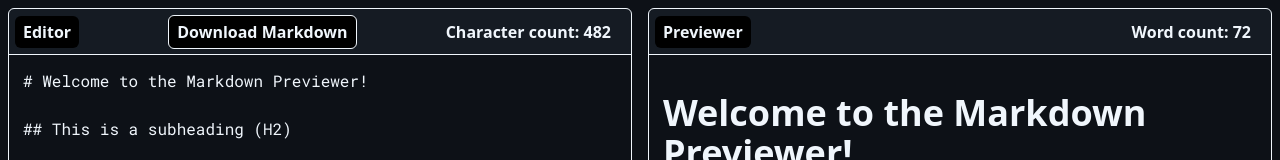
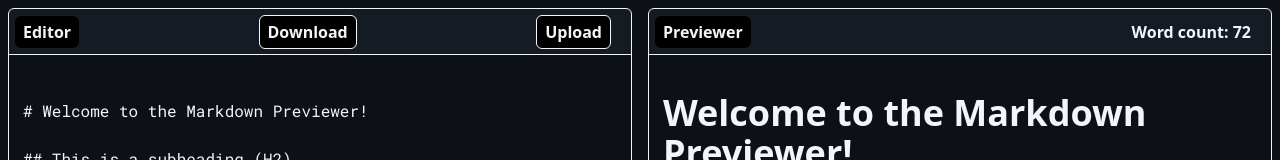
Before and after one commit to AyushShuklaIIIT/markdown-previewer, a React (Vite) app: page / in a window 1280 px wide. Shown: the top 160 px of the page. Built offline with nearby package versions, Linux system fonts and the light colour scheme.

Commit message:
Added feature to upload markdown text into the editor

```diff
--- a/src/App.jsx
+++ b/src/App.jsx
@@ -1,4 +1,4 @@
-import React, { useState, useEffect } from "react";
+import React, { useState, useEffect, useRef } from "react";
 import Markdown from "react-markdown";
 import remarkGfm from "remark-gfm";
 
@@ -42,6 +42,26 @@ function greet(name) {
 
   }, [markdown])
 
+  const fileInputRef = useRef();
+
+  const handleUploadClick = () => {
+    fileInputRef.current.click();
+  }
+
+  const handleFileChange = (e) => {
+    const file = e.target.files[0];
+    if(file && file.name.endsWith(".md")) {
+      const reader = new FileReader();
+      reader.onload = (e) => {
+        setMarkdown(e.target.result);
+      };
+      reader.readAsText(file);
+    }
+    else {
+      alert("Please upload a valid .md file");
+    }
+  }
+
   const downloadMarkdown = () => {
     const blob = new Blob([markdown], { type: "text/markdown" });
     const url = URL.createObjectURL(blob);
@@ -54,7 +74,6 @@ function greet(name) {
     URL.revokeObjectURL(url);
   }
 
-
   const handleChange = (e) => {
     setMarkdown(e.target.value);
   };
@@ -63,19 +82,20 @@ function greet(name) {
     <div className="flex lg:flex-row flex-col gap-4 bg-[#0d1117] text-[#f0f6fc] w-screen h-screen p-2">
       <div
         id="textarea-outer"
-        className="flex flex-col bg-[#151b23] flex-1 border rounded-md"
+        className="flex flex-col bg-[#151b23] flex-1 border rounded-md relative"
         style={{ height: "calc(100vh - 16px)" }}
       >
         <p className="h-[46px] font-bold flex items-center justify-between px-1.5 pr-5 border-b">
           <span className="p-1 px-2 rounded-md bg-black cursor-default">
             Editor
           </span>
-          <button onClick={downloadMarkdown} className="p-1 px-2 rounded-md border bg-black cursor-pointer">Download Markdown</button>
-          <span>Character count: {markdown.length}</span>
+          <button onClick={downloadMarkdown} className="p-1 px-2 rounded-md border bg-black cursor-pointer">Download</button>
+          <button onClick={handleUploadClick} className="p-1 px-2 rounded-md border bg-black cursor-pointer">Upload</button>
+          <input type="file" ref={fileInputRef} accept=".md" onChange={handleFileChange} className="hidden" />
         </p>
         <textarea
           id="editor"
-          className="bg-[#0d1117] resize-none focus:outline-none p-3.5 flex-1 overflow-auto roboto-mono-textarea"
+          className="bg-[#0d1117] resize-none focus:outline-none p-3.5 pt-11 flex-1 overflow-auto roboto-mono-textarea"
           name="markdown"
           value={markdown}
           onChange={handleChange}
```
